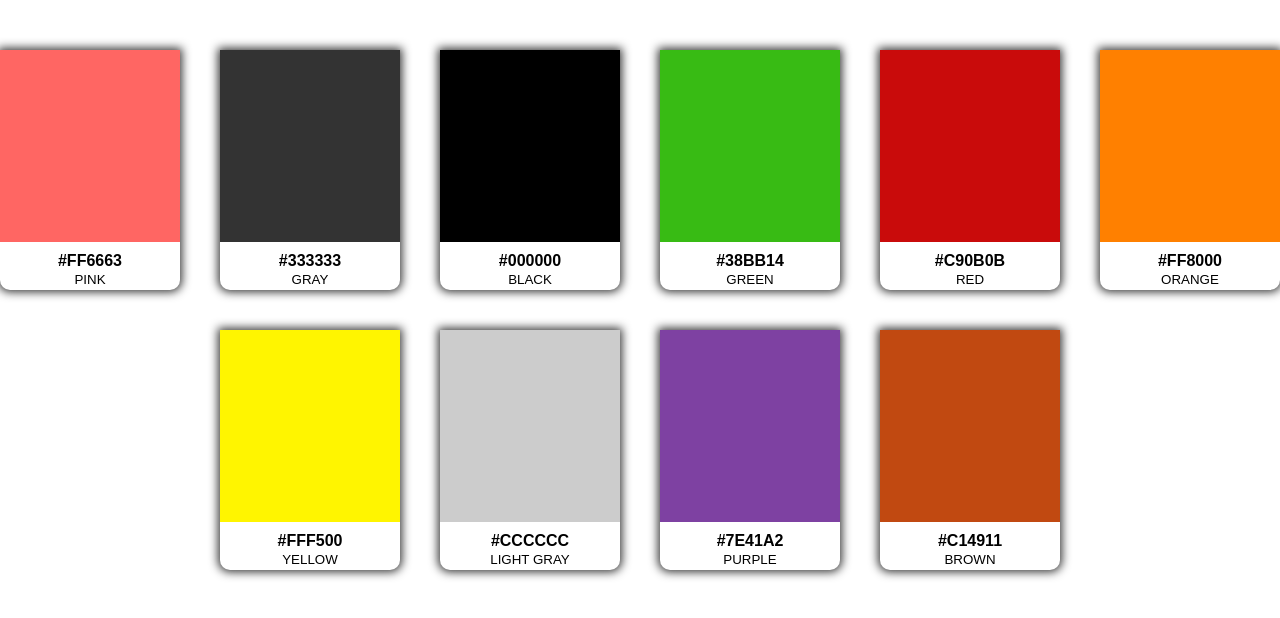
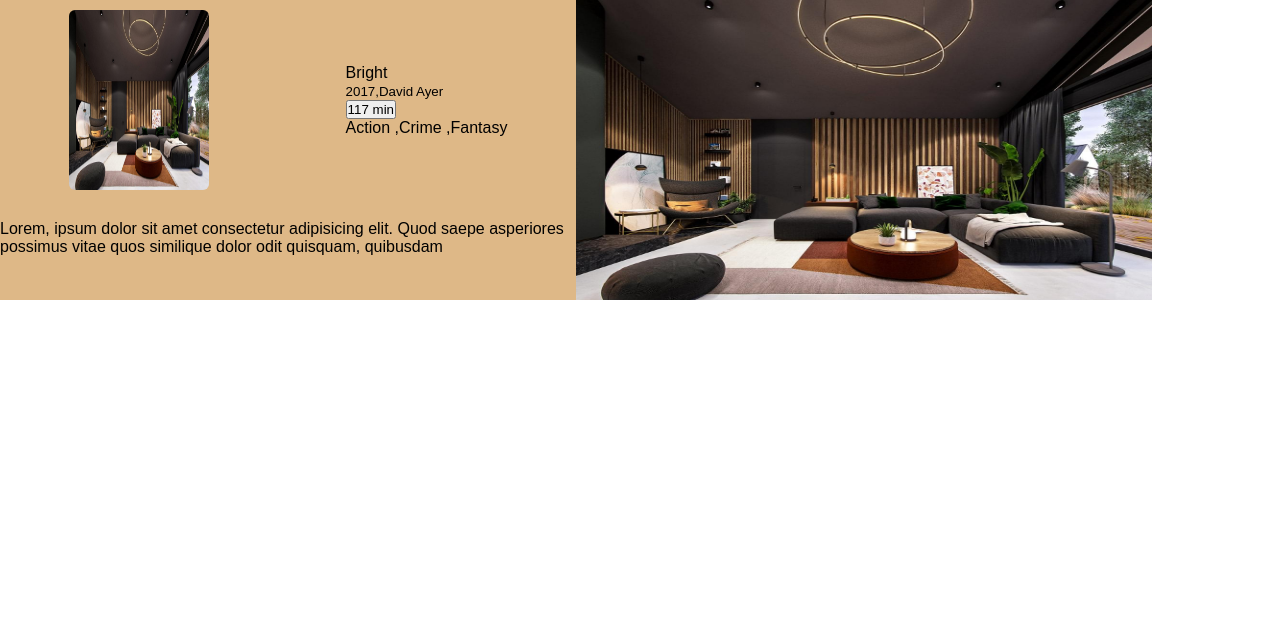
Before and after one commit to Arsh3686/Routes, a React (Create React App) app: page / in a window 1280 px wide. Shown: the top 618 px of the page. Built offline with nearby package versions, Linux system fonts and the light colour scheme.

Commit message:
Added Movie's List

```diff
--- a/public/index.html
+++ b/public/index.html
@@ -11,7 +11,7 @@
 		/>
 		<link rel="apple-touch-icon" href="%PUBLIC_URL%/logo192.png" />
 		<link rel="manifest" href="%PUBLIC_URL%/manifest.json" />
-		<title>ColorPicker</title>
+		<title>MoviesList</title>
 	</head>
 	<body>
 		<noscript>You need to enable JavaScript to run this app.</noscript>
--- a/src/App.css
+++ b/src/App.css
@@ -4,25 +4,42 @@
 	box-sizing: border-box;
 	font-family: sans-serif;
 }
-.Container {
-	margin-top: 50px;
-	display: flex;
-	flex-wrap: wrap;
-	justify-content: center;
-	gap: 40px;
+.dpimg {
+	width: 140px;
+	height: 180px;
 }
-.color {
-	height: 80%;
-	/* border-radius: 10px; */
+.dpimg > img {
+	width: 100%;
+	height: 100%;
+	border-radius: 6px;
 }
 .card {
-	width: 180px;
-	height: 240px;
-	text-align: center;
-	border-bottom-right-radius: 10px;
-	border-bottom-left-radius: 10px;
-	box-shadow: 0px 0px 10px 2px rgba(0, 0, 0, 0.8);
+	width: 90vw;
+	height: 300px;
+	background-color: burlywood;
+	display: flex;
+}
+.cardDetails {
+	padding-top: 10px;
+	width: 50%;
+	height: 100%;
+}
+.img {
+	width: 50%;
+	height: 100%;
+}
+.img > img {
+	width: 100%;
+	height: 100%;
 }
 .card > p {
 	margin-top: 10px;
 }
+.DetailsPart {
+	display: flex;
+	align-items: center;
+	justify-content: space-around;
+}
+.descDetailsPart {
+	padding-top: 30px;
+}
--- a/src/App.js
+++ b/src/App.js
@@ -2,13 +2,7 @@ import "./App.css";
 import Card from "./components/Card";
 import Data from "./components/Data";
 function App() {
-	return (
-		<div className="Container">
-			{Data.map((e) => (
-				<Card item={e} />
-			))}
-		</div>
-	);
+	return <Card />;
 }
 
 export default App;
--- a/src/components/Card.jsx
+++ b/src/components/Card.jsx
@@ -1,15 +1,31 @@
-import React from "react";
+import "../App.css";
 
 const Card = ({ item }) => {
 	return (
 		<div className="card">
-			<div
-				className="color"
-				style={{ backgroundColor: item.color }}></div>
-			<p>
-				<strong>{item.color}</strong>
-			</p>
-			<small>{item.name}</small>
+			<div className="cardDetails">
+				<div className="DetailsPart">
+					<div className="dpimg">
+						<img src="images/img11.jpg" alt="" />
+					</div>
+					<div className="detailsPart_data">
+						<p>Bright</p>
+						<small>2017,David Ayer</small>
+						<div className="btn_genre">
+							<button>117 min</button>
+							<p>Action ,Crime ,Fantasy</p>
+						</div>
+					</div>
+				</div>
+				<div className="descDetailsPart">
+					Lorem, ipsum dolor sit amet consectetur adipisicing elit.
+					Quod saepe asperiores possimus vitae quos similique dolor
+					odit quisquam, quibusdam
+				</div>
+			</div>
+			<div className="img">
+				<img src="images/img11.jpg" alt="" />
+			</div>
 		</div>
 	);
 };
```
